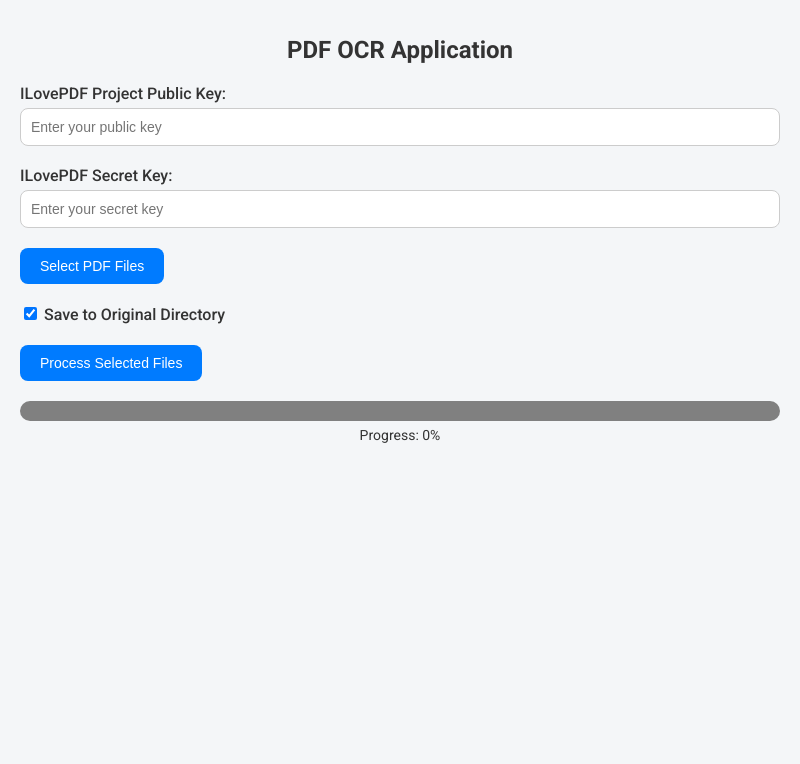
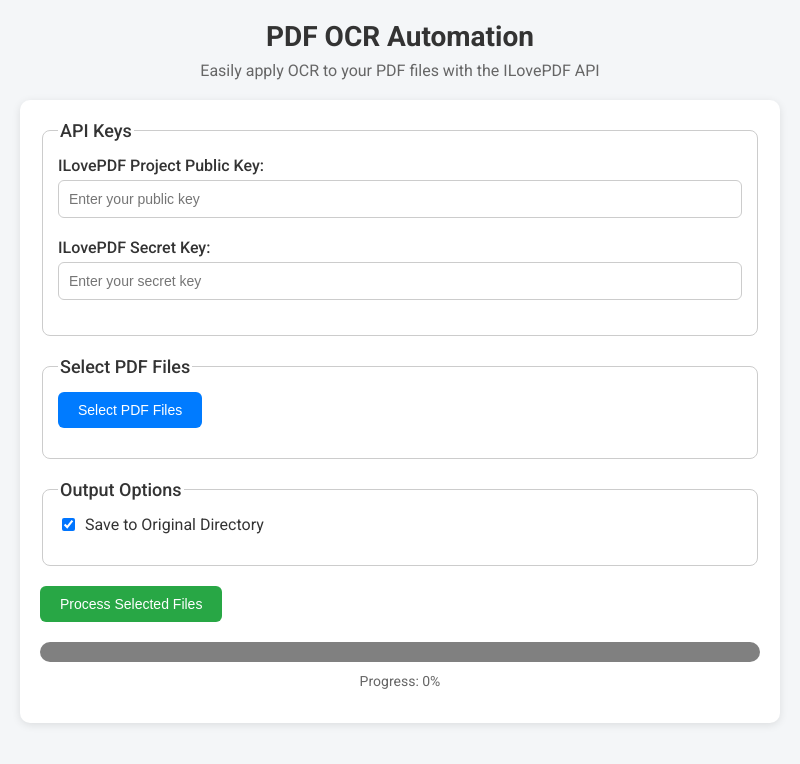
Before and after one commit to garyyu126pc/ilovepdf-ocr-automation, an Electron app: page index.html in a window 800 px wide. Drawn offline with Linux system fonts and the light colour scheme; no server answers.

Commit message:
add css - basic ui styling

```diff
--- a/index.html
+++ b/index.html
@@ -8,28 +8,54 @@
     <link rel="stylesheet" href="styles.css" />
   </head>
   <body>
-    <h1>PDF OCR Application</h1>
+    <header class="header">
+      <h1>PDF OCR Automation</h1>
+      <p class="subtitle">Easily apply OCR to your PDF files with the ILovePDF API</p>
+    </header>
 
-    <label for="public-key">ILovePDF Project Public Key:</label><br />
+    <main class="container">
+      <section class="api-keys">
+        <fieldset>
+          <legend>API Keys</legend>
+          <div class="form-group">
+            <label for="public-key">ILovePDF Project Public Key:</label>
             <input type="text" id="public-key" placeholder="Enter your public key" />
+          </div>
+          <div class="form-group">
+            <label for="secret-key">ILovePDF Secret Key:</label>
+            <input type="text" id="secret-key" placeholder="Enter your secret key" />
+          </div>
+        </fieldset>
+      </section>
 
-    <label for="secret-key">ILovePDF Secret Key:</label><br />
-    <input type="text" id="secret-key" placeholder="Enter your secret key" />
+      <section class="file-selection">
+        <fieldset>
+          <legend>Select PDF Files</legend>
+          <button id="select-files" class="action-button">Select PDF Files</button>
+          <div id="file-list" class="file-list"></div>
+        </fieldset>
+      </section>
 
-    <button id="select-files">Select PDF Files</button>
-    <div id="file-list"></div>
-
-    <label>
+      <section class="output-options">
+        <fieldset>
+          <legend>Output Options</legend>
+          <label class="checkbox-label">
             <input type="checkbox" id="save-original-directory" checked />
             Save to Original Directory
           </label>
-    <button id="select-output-folder" style="display: none">Select Output Folder</button>
-    <p id="output-folder-path"></p>
+          <button id="select-output-folder" class="action-button" style="display: none">Select Output Folder</button>
+          <p id="output-folder-path" class="output-path"></p>
+        </fieldset>
+      </section>
 
-    <button id="process-files">Process Selected Files</button>
-
+      <section class="actions">
+        <button id="process-files" class="action-button primary">Process Selected Files</button>
+        <div class="progress-container">
           <progress id="progress-bar" value="0" max="100"></progress>
           <p id="progress-text">Progress: 0%</p>
+        </div>
+      </section>
+    </main>
 
     <script src="renderer.js"></script>
   </body>
--- a/styles.css
+++ b/styles.css
@@ -6,70 +6,127 @@
   padding: 20px;
 }
 
-h1 {
-  font-size: 24px;
-  color: #333;
+.container {
+  max-width: 800px;
+  margin: 0 auto;
+  padding: 20px;
+  background-color: white;
+  border-radius: 10px;
+  box-shadow: 0 2px 8px rgba(0, 0, 0, 0.1);
+}
+
+.header {
   text-align: center;
   margin-bottom: 20px;
 }
 
-label {
+.header h1 {
+  margin: 0;
+  font-size: 28px;
+  color: #333;
+}
+
+.subtitle {
+  font-size: 16px;
+  color: #666;
+  margin-top: 8px;
+}
+
+fieldset {
+  border: 1px solid #ccc;
+  border-radius: 8px;
+  padding: 15px;
+  margin-bottom: 20px;
+}
+
+legend {
+  font-size: 18px;
   font-weight: 500;
+  color: #333;
+}
+
+.form-group {
+  margin-bottom: 20px;
+}
+
+.form-group label {
+  font-weight: 500;
+  display: block;
   margin-bottom: 5px;
-  display: inline-block;
 }
 
 input[type="text"] {
   width: 100%;
   padding: 10px;
-  margin-bottom: 20px;
-  border-radius: 8px;
+  border-radius: 6px;
   border: 1px solid #ccc;
   box-sizing: border-box;
   font-size: 14px;
 }
 
-button {
+.action-button {
+  display: inline-block;
+  padding: 10px 20px;
+  font-size: 14px;
+  color: white;
   background-color: #007bff;
-  color: white;
-  padding: 10px 20px;
   border: none;
-  border-radius: 8px;
+  border-radius: 6px;
   cursor: pointer;
-  font-size: 14px;
   transition: background-color 0.3s ease;
+  margin-right: 10px;
 }
 
-button:hover {
+.action-button.primary {
+  background-color: #28a745;
+}
+
+.action-button:hover {
   background-color: #0056b3;
 }
 
-#file-list {
-  margin-bottom: 20px;
+.action-button.primary:hover {
+  background-color: #218838;
+}
+
+.checkbox-label {
+  display: flex;
+  align-items: center;
+  margin-bottom: 15px;
+}
+
+.checkbox-label input[type="checkbox"] {
+  margin-right: 10px;
+}
+
+.file-list {
+  max-height: 200px;
+  overflow-y: auto;
+  margin-top: 15px;
 }
 
 .file-item {
-  background-color: white;
+  background-color: #f9f9f9;
   padding: 10px;
   margin-bottom: 10px;
-  border-radius: 8px;
+  border-radius: 6px;
   display: flex;
   justify-content: space-between;
   align-items: center;
-  box-shadow: 0 2px 4px rgba(0, 0, 0, 0.1);
+  box-shadow: 0 2px 4px rgba(0, 0, 0, 0.05);
 }
 
 .file-item span {
   overflow: hidden;
   text-overflow: ellipsis;
   white-space: nowrap;
-  width: 80%;
+  width: 70%;
 }
 
 .remove-button {
   background-color: #ff4d4f;
   padding: 6px 12px;
-  border-radius: 8px;
+  border-radius: 6px;
   cursor: pointer;
   transition: background-color 0.3s ease;
   color: white;
@@ -81,23 +138,27 @@
   background-color: #d9363e;
 }
 
-#progress-bar {
+.progress-container {
+  margin-top: 20px;
+  text-align: center;
+}
+
+progress {
   width: 100%;
   height: 20px;
   border-radius: 10px;
   background-color: #e0e0e0;
   overflow: hidden;
-  margin-top: 20px;
 }
 
-#progress-bar::-webkit-progress-value {
+progress::-webkit-progress-value {
   background-color: #007bff;
   border-radius: 10px;
   transition: width 0.3s ease;
 }
 
 #progress-text {
-  text-align: center;
-  margin-top: 5px;
+  margin-top: 10px;
   font-size: 14px;
+  color: #666;
 }
```
Lines whose indentation alone changed are shown as unchanged.
